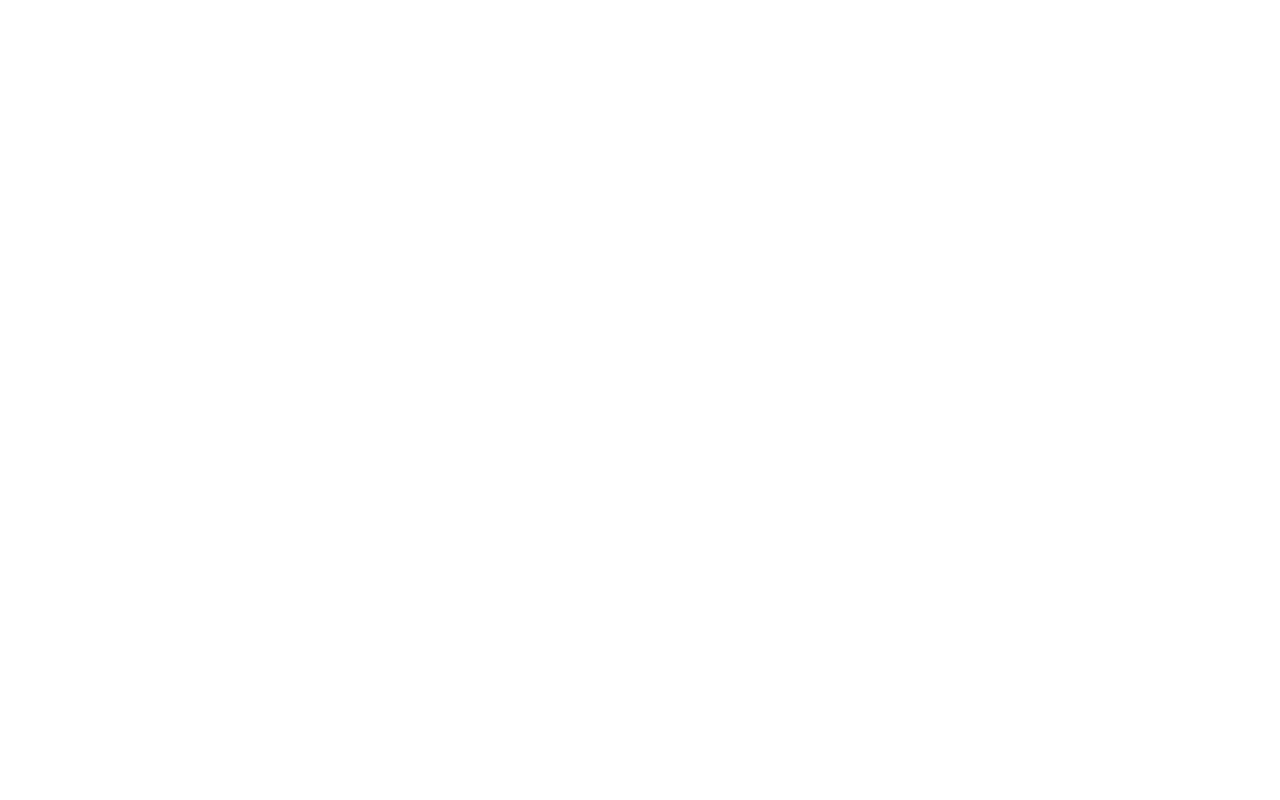
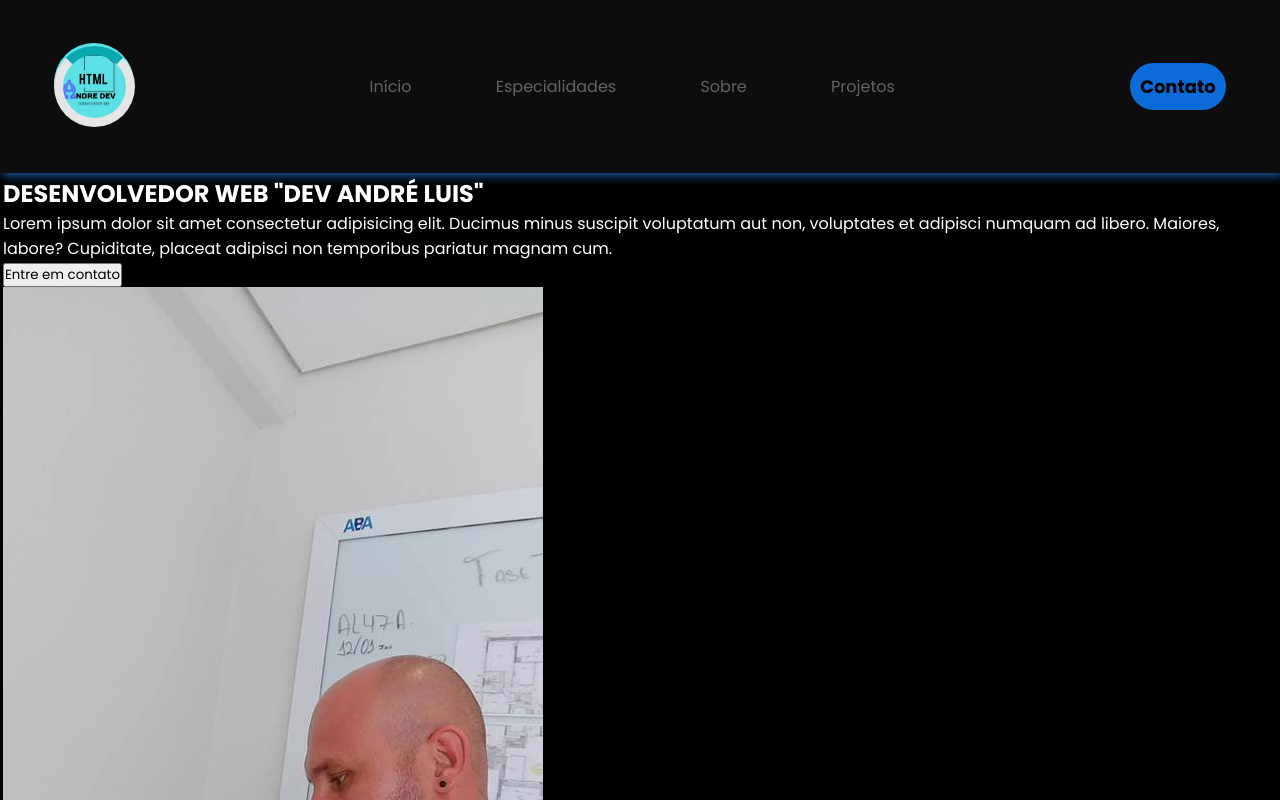
Before and after one commit to DevAndreLuis/portfolio_dev_andre_luis, a plain HTML site: page index.html in a window 1280 px wide. Shown: the top 800 px of the page. Drawn offline with Linux system fonts and the light colour scheme.

Commit message:
Andamento do site parte 2

```diff
--- a/assets/css/style.css
+++ b/assets/css/style.css
@@ -0,0 +1,116 @@
+@import url("https://fonts.googleapis.com/css2?family=Poppins:ital,wght@0,100;0,200;0,300;0,400;0,500;0,600;0,700;0,800;0,900;1,100;1,200;1,300;1,400;1,500;1,600;1,700;1,800;1,900&display=swap");
+/* ESTILO GLOBAL */
+* {
+  margin: 0;
+  padding: 0;
+  box-sizing: border-box;
+  font-family: "Poppins", sans-serif;
+}
+
+body {
+  background-color: #000;
+
+
+
+
+}
+
+header {
+  padding: 40px 4%;
+  background-color: rgb(14, 13, 13);
+  box-shadow: 2px 2px 10px rgb(27, 105, 194);
+  border: none;
+
+
+}
+.interface {
+  max-width: 1280px;
+  margin: 0 auto;
+  padding: 3px;
+}
+/* ESTILO GLOBAL */
+.logo img {
+  width: 80px;
+  height: 80px;
+  border: none;
+  border-radius: 100%;
+}
+
+/* Propriedades Cabeçalho */
+
+header > .interface {
+  justify-content: space-between;
+  align-items: center;
+  display: flex;
+}
+
+header a {
+  color: #646262;
+  text-decoration: none;
+  transition: color 0.3s ease, transform 0.3s ease;
+  display: inline-block;
+}
+nav a:hover {
+  color: #fff;
+  transform: scale(1.6);
+  transform-origin: center top;
+  background: linear-gradient(
+    rgba(47, 29, 209, 0) 15px,
+    rgba(255, 255, 255, 0.5)
+  ); /* Degradê quase transparente */
+  border-radius: 20px;
+}
+
+header nav ul {
+  list-style-type: none;
+}
+
+header nav ul li {
+  display: inline-block;
+  padding: 0 40px;
+}
+
+header .btn-contato button {
+  padding: 10px;
+  font-size: 18px;
+  font-weight: 700;
+  background-color: #0b6bd8;
+  border-radius: 30px;
+  border: none;
+  transition: background-color 0.3s ease, border 0.3s ease;
+  border: none;
+}
+
+header .btn-contato button:hover {
+  box-shadow: 1px 1px 5px rgb(227, 218, 235);
+  transform: scale(1.4);
+  transform-origin: center top;
+  transition: color 0.3s ease, transform 0.3s ease;
+}
+
+.rotate {
+  border: 9px solid #e5e5e5;
+  width: 81px;
+  height: 81px;
+  border-top-color: #09a7af;
+  animation: is-rotating 5s infinite linear;
+  position: absolute;
+  border-radius: 100px;
+}
+
+.rotate:hover {
+  border: 9px solid #e5e5e5;
+  width: 81px;
+  height: 81px;
+  border-top-color: #09a7af;
+  animation: is-rotating 0.8s infinite linear;
+  position: absolute;
+  border-radius: 100px;
+  cursor: pointer;
+}
+
+@keyframes is-rotating {
+  to {
+    transform: rotate(1turn);
+  }
+}
--- a/index.html
+++ b/index.html
@@ -4,6 +4,14 @@
     <meta name="author" content="Dev André Luis" />
     <meta charset="UTF-8" />
     <meta name="viewport" content="width=device-width, initial-scale=1.0" />
+    <!--GOOGLE FONT POPPINS-->
+    <link rel="preconnect" href="https://fonts.googleapis.com" />
+    <link rel="preconnect" href="https://fonts.gstatic.com" crossorigin />
+    <link
+      href="https://fonts.googleapis.com/css2?family=Poppins:ital,wght@0,100;0,200;0,300;0,400;0,500;0,600;0,700;0,800;0,900;1,100;1,200;1,300;1,400;1,500;1,600;1,700;1,800;1,900&display=swap"
+      rel="stylesheet"
+    />
+    <!--GOOGLE FONT POPPINS-->
     <meta http-equiv="X-UA-Compatible" content="IE=edge" />
     <meta
       name="description"
@@ -19,12 +27,60 @@
       content="Portfólio do Desenvolvedor Web Profissional DEV ANDRÉ LUIS"
     />
     <meta property="og:title" content="DEV WEB André Luis" />
-    <meta
-      property="og:image"
-      content="https://github.com/DevAndreLuis/perfil/blob/main/images/desenvolvedor%20web%20dev%20andr%C3%A9%20luis%20front%20end%20linkedin%20github2.jpg?raw=true"
-    />
 
-    <title>Document</title>
+    <title>Dev André Luis</title>
+    <link rel="stylesheet" href="./assets/css/style.css" />
   </head>
-  <body></body>
+  <body>
+    <header>
+      <div class="interface">
+        <div class="rotate"></div>
+        <!--LOGO-->
+        <div class="logo">
+          <a href="#"
+            ><img
+              src="./assets/images/logo_andre_dev.jpg"
+              alt="Logo Dev André Luis Desenvolvedor web"
+          /></a>
+        </div>
+        <!--LOGO-->
+
+        <!--Menu Desktop-->
+        <nav class="menu-desktop">
+          <ul>
+            <li><a href="#">Início</a></li>
+            <li><a href="#">Especialidades</a></li>
+            <li><a href="#">Sobre</a></li>
+            <li><a href="#">Projetos</a></li>
+          </ul>
+        </nav>
+        <!--Menu Desktop-->
+
+        <!--Botão de contato-->
+        <div class="btn-contato">
+          <a href="#"><button>Contato</button></a>
+        </div>
+        <!--Botão de contato-->
+      </div>
+    </header>
+    <!--interface-->
+    <main>
+      <section class="topo-do-site">
+        <div class="interface">
+          <div class="flex">
+            <div class="txt-topo-site">
+              <h1 style="color: white;">DESENVOLVEDOR WEB "DEV ANDRÉ LUIS"</h1>
+              <p style="color: white;">Lorem ipsum dolor sit amet consectetur adipisicing elit. Ducimus minus suscipit voluptatum aut non, voluptates et adipisci numquam ad libero. Maiores, labore? Cupiditate, placeat adipisci non temporibus pariatur magnam cum.</p>
+              <div class="btn-contato">
+                <a href=""><button>Entre em contato</button></a>
+              </div>
+            </div>
+            <div class="img-topo-site">
+              <img src="./assets/images/perfil_Dev_andreMendes.jpg" alt="">
+            </div>
+          </div>
+        </div>
+      </section>
+    </main>
+  </body>
 </html>
```
Also changed, not shown: assets/images/logo_andre_dev.jpg (added), assets/images/only_logo_devAndréLuis.jpg (added), assets/images/perfil_Dev_andreMendes.jpg (added).
